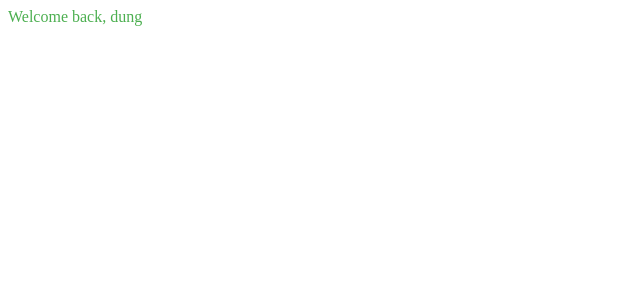
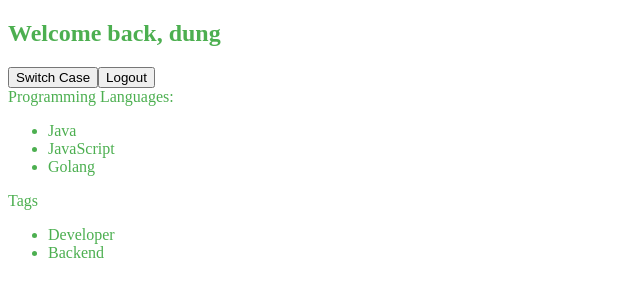
Before and after one commit to dunglv2-rabiloo/angular-journal, an Angular app: page / in a window 1280 px wide. Shown: the top 300 px of the page, without its empty margins (0-640 px from the left). Built offline with nearby package versions, Linux system fonts and the light colour scheme.

Commit message:
binding, control flow, event handling

```diff
--- a/src/app/app.component.ts
+++ b/src/app/app.component.ts
@@ -1,28 +1,40 @@
-import { Component } from '@angular/core';
+import { Component, Input } from '@angular/core';
 import { RouterOutlet } from '@angular/router';
-
-@Component({
-  selector: 'app-user',
-  standalone: true,
-  template: `
-    @if (user) {
-      <div>Welcome back, {{ user }}</div>
-    }
-  `,
-})
-export class UserComponent {
-  user = 'dung';
-}
+import { User, UserComponent } from './user.component';
 
 @Component({
   selector: 'app-root',
   standalone: true,
   imports: [RouterOutlet, UserComponent],
-  template: `<app-user />`,
+  template: `
+    <div [className]="theme">
+      <app-user [user]="user" (logoutEvent)="doLogout()" />
+    </div>
+  `,
   styles: `
     :host {
       color: #4caf50;
     }
   `,
 })
-export class AppComponent {}
+export class AppComponent {
+  theme: string = 'dark';
+  user: User | null = {
+    name: 'dung',
+    programmingLanguages: ['Java', 'JavaScript', 'Golang'],
+    tags: [
+      {
+        id: 1,
+        label: 'Developer',
+      },
+      {
+        id: 2,
+        label: 'Backend',
+      },
+    ],
+  };
+
+  doLogout() {
+    this.user = null;
+  }
+}
--- /dev/null
+++ b/src/app/user.component.ts
@@ -0,0 +1,58 @@
+import { Component, EventEmitter, Input, Output } from '@angular/core';
+
+interface Tag {
+  id: number;
+  label: string;
+}
+
+export interface User {
+  name: string;
+  programmingLanguages: string[];
+  tags: Tag[];
+}
+
+@Component({
+  selector: 'app-user',
+  standalone: true,
+  template: `
+    @if (user) {
+      <h2>Welcome back, {{ user.name }}</h2>
+      <button (click)="switchCase()">Switch Case</button>
+      <button (click)="logout()">Logout</button>
+      <div>Programming Languages:</div>
+      <ul>
+        @for (lang of user.programmingLanguages; track $index) {
+          <li>{{ lang }}</li>
+        }
+      </ul>
+      <div>Tags</div>
+      <ul>
+        @for (tag of user.tags; track tag.id) {
+          <li [id]="tag.id">{{ tag.label }}</li>
+        }
+      </ul>
+    } @else {
+      <h2>Please sign in</h2>
+    }
+  `,
+})
+export class UserComponent {
+  @Input() user: User | null = null;
+  @Output() logoutEvent = new EventEmitter<void>();
+  uppercase: boolean = false;
+
+  logout() {
+    this.logoutEvent.emit();
+  }
+
+  switchCase() {
+    if (this.user) {
+      if (this.uppercase) {
+        this.user.name = this.user.name?.toLowerCase();
+      } else {
+        this.user.name = this.user.name?.toUpperCase();
+      }
+      this.uppercase = !this.uppercase;
+    }
+  }
+}
```
Also changed, not shown: 1 other file (tests, documents, lock files or other folders).
